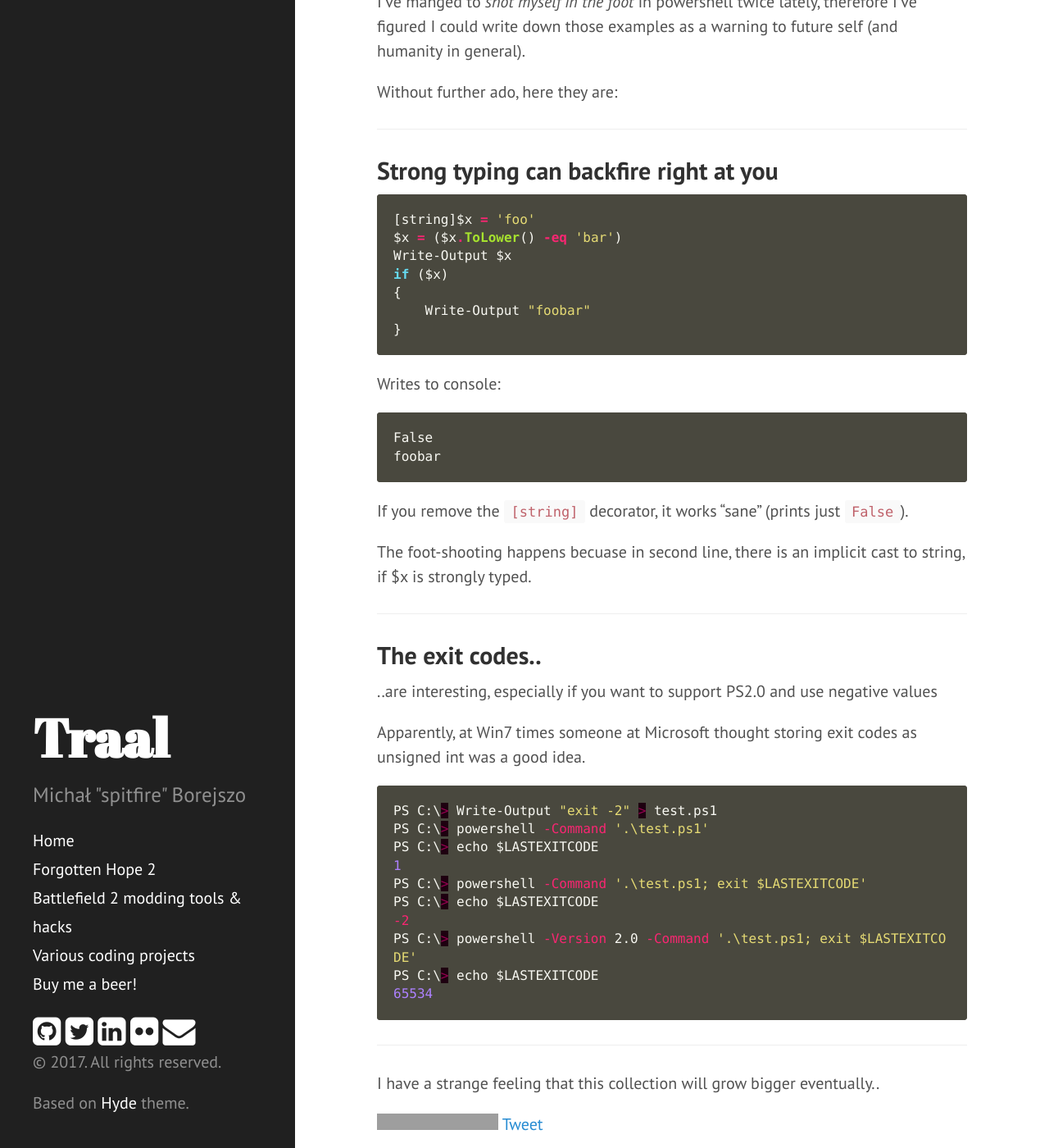
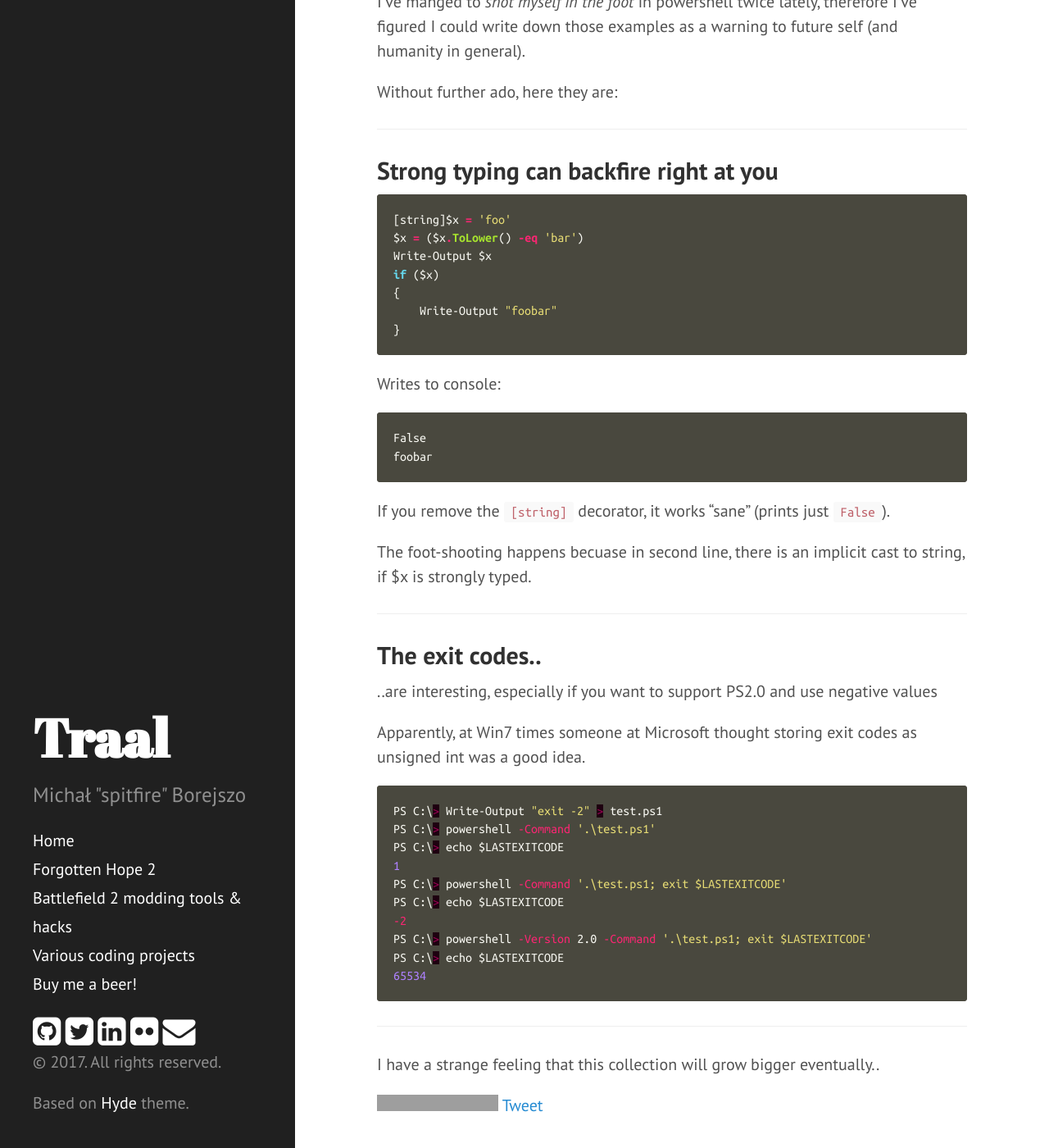
Before and after one commit to spitfire05/spitfire05.github.io, a Jekyll site: the page built from index.html, in a window 1280 px wide and 1400 px high, scrolled down 193 px. Shown: the whole window at 82% size. Built offline with Jekyll 4.4.1, drawn with Linux system fonts in a browser that asks for light colours; nearby versions of some CDN libraries; the list of posts is cut into pages by our own code; comment, search, counter and statistics services are not loaded; grey boxes are pictures that could not be loaded.

Commit message:
Use ubuntu mono font for code

```diff
--- a/_includes/head.html
+++ b/_includes/head.html
@@ -19,7 +19,7 @@
   <link rel="stylesheet" href="{{ site.baseurl }}/public/css/monokai.css">
   <link rel="stylesheet" href="{{ site.baseurl }}/public/css/hyde.css">
   <link rel="stylesheet" href="{{ site.baseurl }}/public/css/traal.css">
-  <link rel="stylesheet" href="http://fonts.googleapis.com/css?family=PT+Sans:400,400italic,700|Abril+Fatface">
+  <link rel="stylesheet" href="https://fonts.googleapis.com/css?family=Abril+Fatface|PT+Sans:400,400i,700|Ubuntu+Mono:400,400i,700">
   <link rel="stylesheet" href="https://maxcdn.bootstrapcdn.com/font-awesome/4.5.0/css/font-awesome.min.css">
 
   <!-- Icons -->
--- a/public/css/traal.css
+++ b/public/css/traal.css
@@ -1,5 +1,5 @@
 code, pre {
-	font-family: Consolas, "Lucida Console", Menlo, Monaco, "Courier New", monospace;
+	font-family: "Ubuntu Mono", Consolas, "Lucida Console", Menlo, Monaco, "Courier New", monospace;
 }
 
 @media (min-width: 95em) {
```
